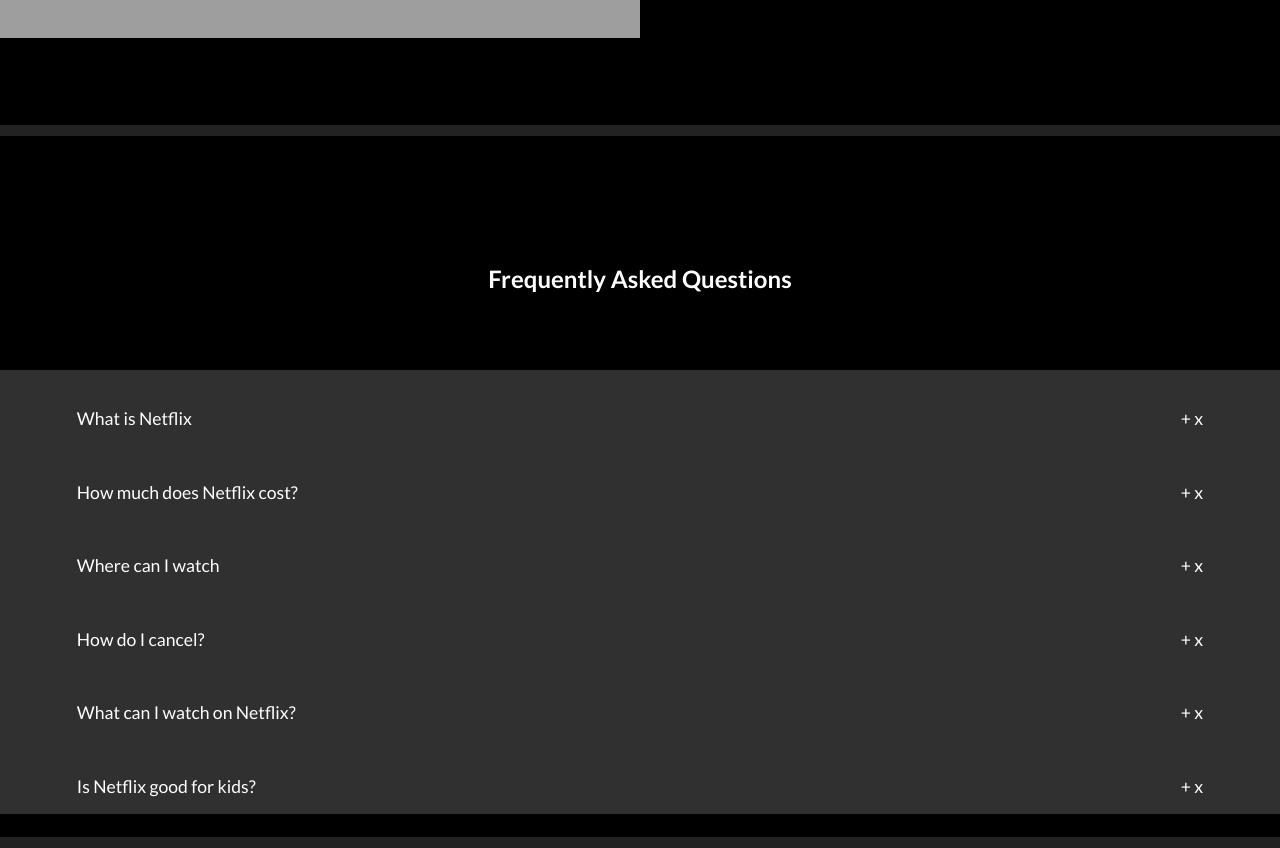
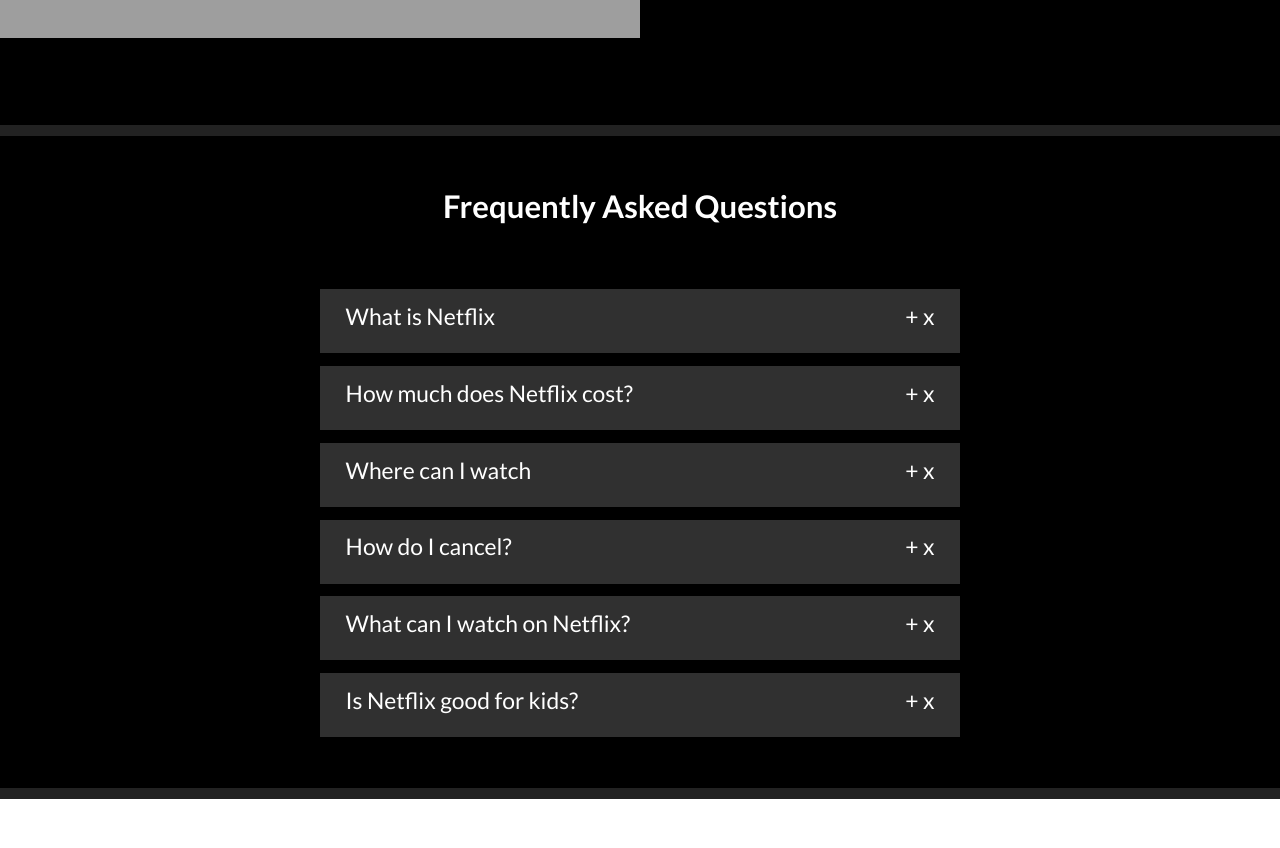
Before and after one commit to Rahul-Vijay/Netflix-clone, a React (Vite) app: page / in a window 1280 px wide. Shown: the part 2840-3688 px from the top of the page. After the commit the page ends 3639 px from the top, so only its background shows below. Built offline with nearby package versions, Linux system fonts and the light colour scheme; grey boxes are pictures that could not be loaded.

Commit message:
desktop done

```diff
--- a/src/style.css
+++ b/src/style.css
@@ -261,9 +261,13 @@
   .started {
     height: 60px;
   }
+
+  .faq-sub-container {
+    width: 80%;
+  }
 }
 
-/* For laptops */
+/* For laptops / iPads */
 @media only screen and (min-width: 768px) {
   .main-container {
     height: 85vh;
@@ -348,4 +352,18 @@
     font-size: 1.5em;
     margin-top: 3%;
   }
+
+  .faq-container {
+    padding-top: 4%;
+    font-size: 1.3em;
+  }
+
+  .faq-sub-container {
+    width: 50%;
+  }
+
+  .question-container > div:nth-child(1) {
+    padding: 2% 4%;
+    height: 8vh;
+  }
 }
```
